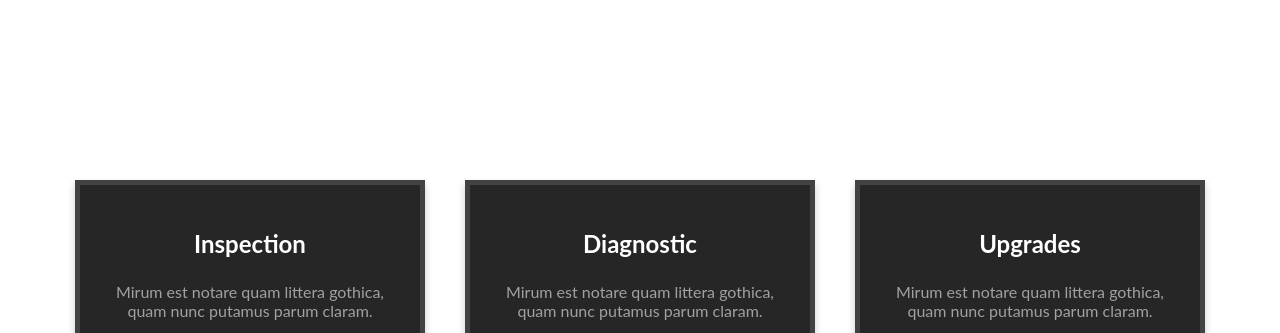
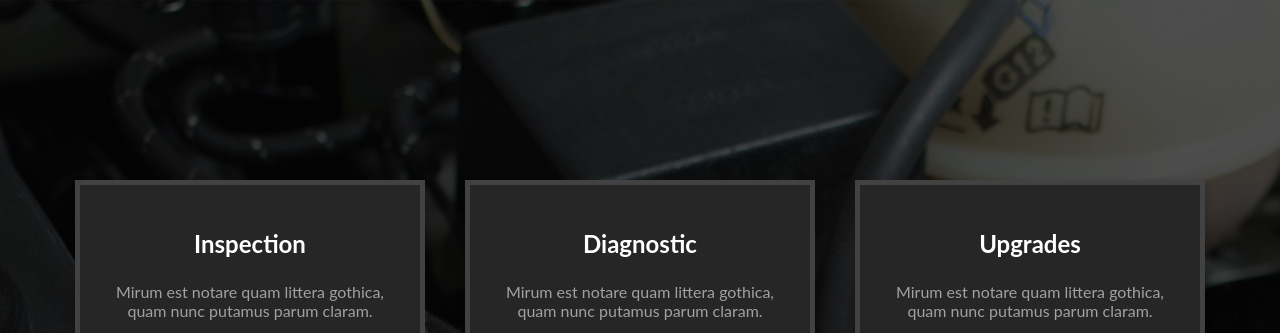
Before and after one commit to datquy2003/lab3, a plain HTML site: page index.html in a window 1280 px wide. Shown: the top 333 px of the page. Drawn offline with Linux system fonts and the light colour scheme.

Commit message:
Update style.css

```diff
--- a/style.css
+++ b/style.css
@@ -1,6 +1,6 @@
 body {
     font-family: 'Lato', sans-serif;
-    background: url('images/plan-page.jpg');
+    background: url('plan-page.jpg');
     font-size: 16px;
     width: 1180px;
     margin: 0 auto;
```
